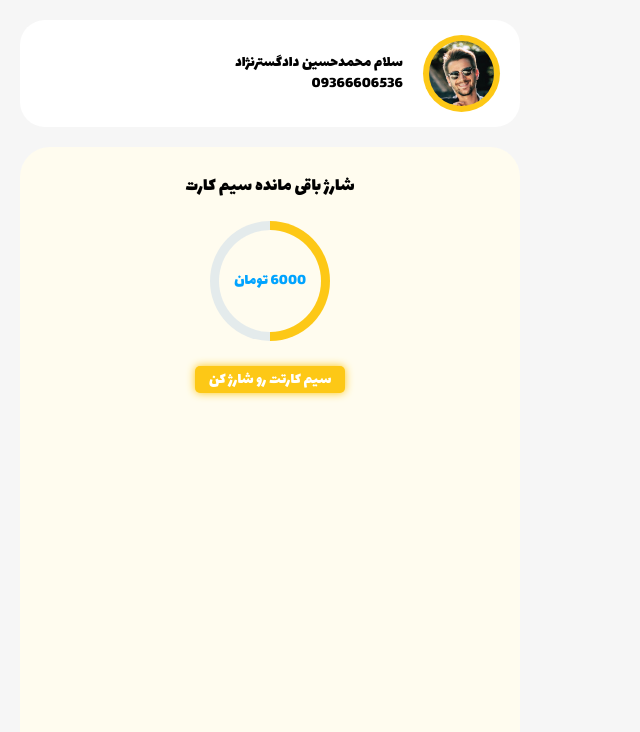
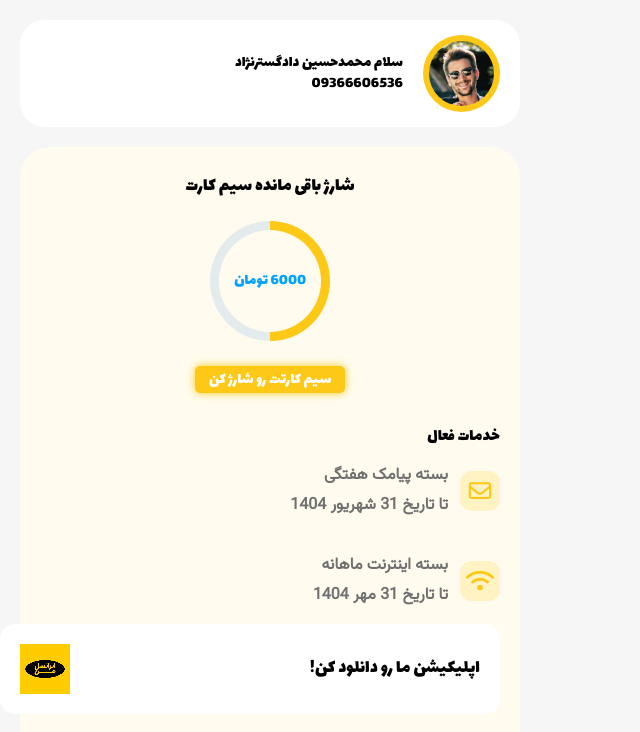
Before and after one commit to BlackEagle256/myIrancell, a website: page frontend/index.html in a window 1280 px wide. Shown: the whole page, without its empty margins (0-640 px from the left). Drawn offline with nearby package versions, Linux system fonts and the light colour scheme.

Commit message:
leftSide Section Completed

```diff
--- a/frontend/content/css/index.css
+++ b/frontend/content/css/index.css
@@ -64,8 +64,6 @@ body {
     text-align: center;
 }
 
-/* Start Progress */
-
 .charge-btn {
     background-color: var(--gold-400);
     width: 150px;
@@ -104,6 +102,49 @@ body {
     margin: 25px 0;
 }
 
-/* Finish Progress */
+.service-title {
+    margin-top: 35px;
+    margin-bottom: 15px;
+    font-size: 1.1rem;
+}
+
+.active-service-box {
+    column-gap: 12px;
+    color: var(--grey-600);
+    margin-bottom: 30px;
+}
+
+.active-sevice-icon {
+    font-size: 1.4rem;
+    width: 40px;
+    height: 40px;
+    background-color: rgba(253, 200, 23, 0.2);
+    border-radius: 12px;
+    color: var(--gold-400);
+}
+
+.active-service-box-desc{
+    line-height: 30px;
+}
+
+.download-app-box{
+    position: relative;
+    width: 100%;
+    top:100%;
+    transform: translateY(-610px);
+    background-color: var(--white-50);
+    border-radius: 15px;
+    flex-direction: row-reverse;
+    padding: 20px;
+}
+
+.download-app-box img{
+    width: 50px;
+    image-rendering: pixelated;
+}
+
+.download-app-box h1{
+    font-size: 1.2rem;
+}
 
 /* Finish Coding Left Side */
--- a/frontend/index.html
+++ b/frontend/index.html
@@ -37,6 +37,38 @@
 
                 <button class="charge-btn lalezar-font">سیم کارتت رو شارژ کن</button>
             </div>
+
+            <!-- Start Active Services -->
+
+            <h1 class="service-title">خدمات فعال</h1>
+            <div class="active-service-box flex align-items-center vazir-fb">
+                <span class="active-sevice-icon flex align-items-center justify-content-center">
+                    <i class="fa-regular fa-envelope"></i>
+                </span>
+
+                <div class="active-service-box-desc">
+                    <h4>بسته پیامک هفتگی</h4>
+                    <h6>تا تاریخ 31 شهریور 1404</h6>
+                </div>
+            </div>
+
+            <div class="active-service-box flex align-items-center vazir-fb">
+                <span class="active-sevice-icon flex align-items-center justify-content-center">
+                    <i class="fa-solid fa-wifi"></i>
+                </span>
+
+                <div class="active-service-box-desc">
+                    <h4>بسته اینترنت ماهانه</h4>
+                    <h6>تا تاریخ 31 مهر 1404</h6>
+                </div>
+            </div>
+
+            <!-- Finish Active Services -->
+
+            <div class="download-app-box flex align-items-center justify-content-between">
+                <img src="content/img/myIrancell.webp" alt="myIrancell-app">
+                <h1>اپلیکیشن ما رو دانلود کن!</h1>
+            </div>
         </div>
 
         <!-- Finish Sim Card Charge -->
```
Also changed, not shown: frontend/content/img/myIrancell.webp (added).
